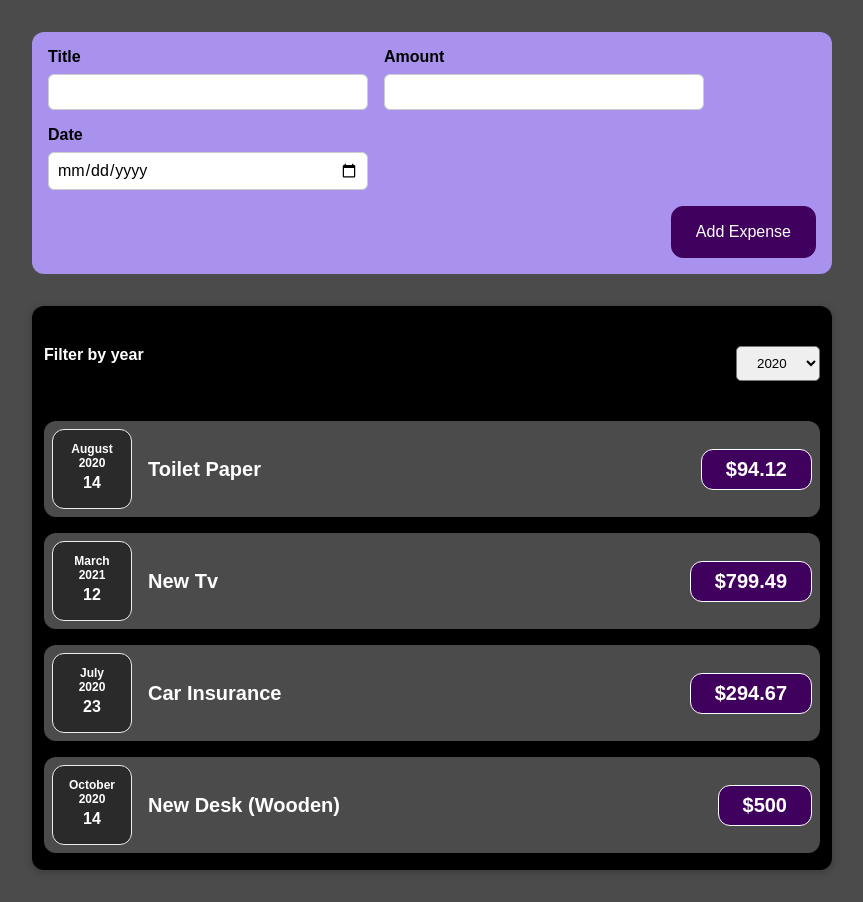
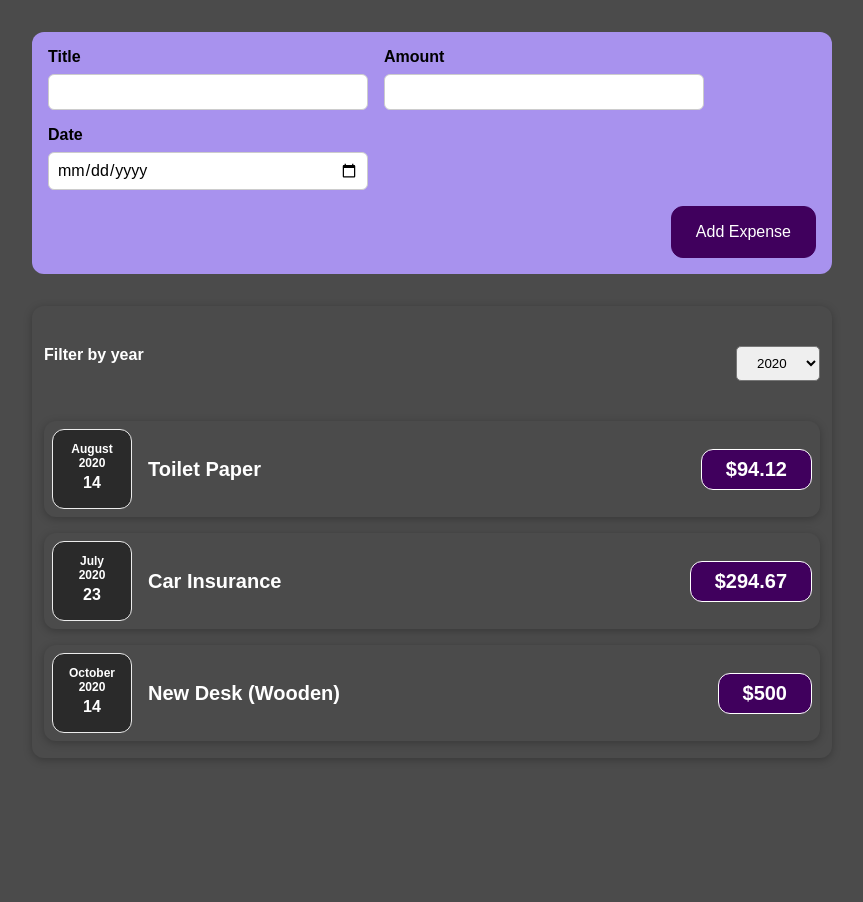
Before and after one commit to Algebra0001/Expense-Tracker-App, a React (Create React App) app: page / in a window 1280 px wide. Shown: the whole page, without its empty margins (208-1071 px from the left). After the commit the page ends 800 px from the top, so only its background shows below. Built offline with nearby package versions, Linux system fonts and the light colour scheme.

Commit message:
Expense Tracker

```diff
--- a/src/components/Expenses/Expenses.css
+++ b/src/components/Expenses/Expenses.css
@@ -1,8 +1,11 @@
 .expenses {
   width: 50rem;
   max-width: 95%;
-  background-color: #000000;
+  background-color: 0;
   padding: .025rem 0.75rem;
   margin: 2rem auto;
 
 }
+.expenses p{
+  color: white;
+}
--- a/src/components/Expenses/Expenses.js
+++ b/src/components/Expenses/Expenses.js
@@ -5,11 +5,18 @@ import Card from "../UI/Card";
 import ExpensesFilter from "./ExpensesFilter";
 
 const Expenses = (props) => {
+  const paragraphStyle = {
+    color: 'red', // Set the color to red
+  }
+
   const [filteredYear, setFilteredYear] = useState("2020");
 
   const filterChangeHandler = (selectedYear) => {
     setFilteredYear(selectedYear);
   };
+  const filteredExpenses =props.items.filter(expense =>{
+    return expense.date.getFullYear().toString() === filteredYear
+  })
   return (
     <div>
       <Card className="expenses">
@@ -17,13 +24,15 @@ const Expenses = (props) => {
           selected={filteredYear}
           onChangeFilter={filterChangeHandler}
         />
-        {props.items.map((expense) => (
+        {filteredExpenses.lenght === 0 ? (<p style={paragraphStyle}>No items to display.</p>) :
+        (filteredExpenses.map((expense) => (
           <ExpenseItem
+            Key={expense.id}
             title={expense.title}
             amount={expense.amount}
             date={expense.date}
           />
-        ))}
+        )))}
       </Card>
     </div>
   );
```
Also changed, not shown: src/App.js (line endings or trailing spaces).
